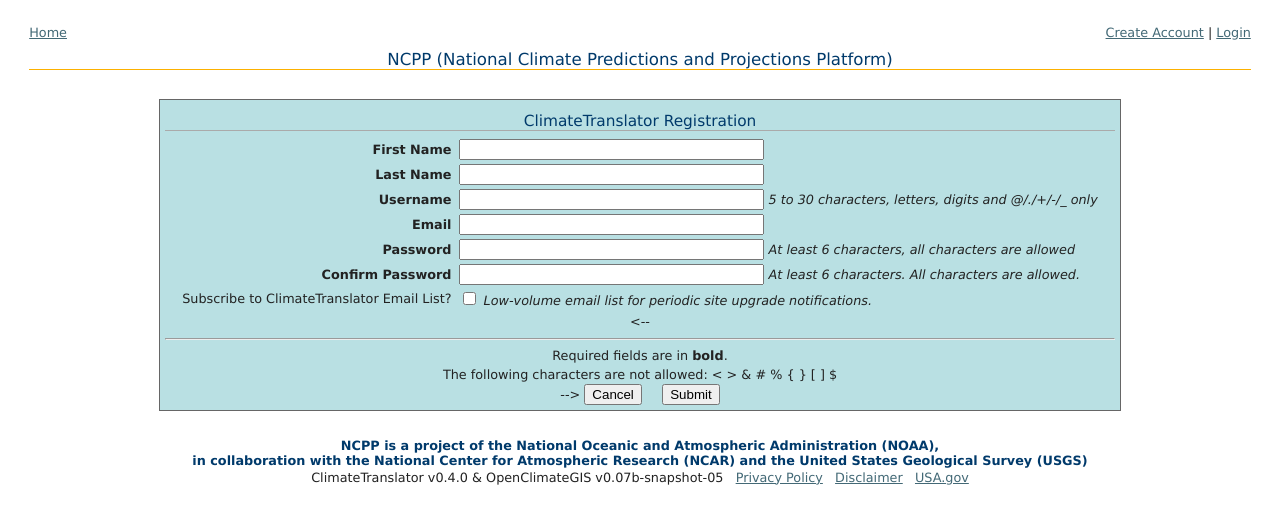
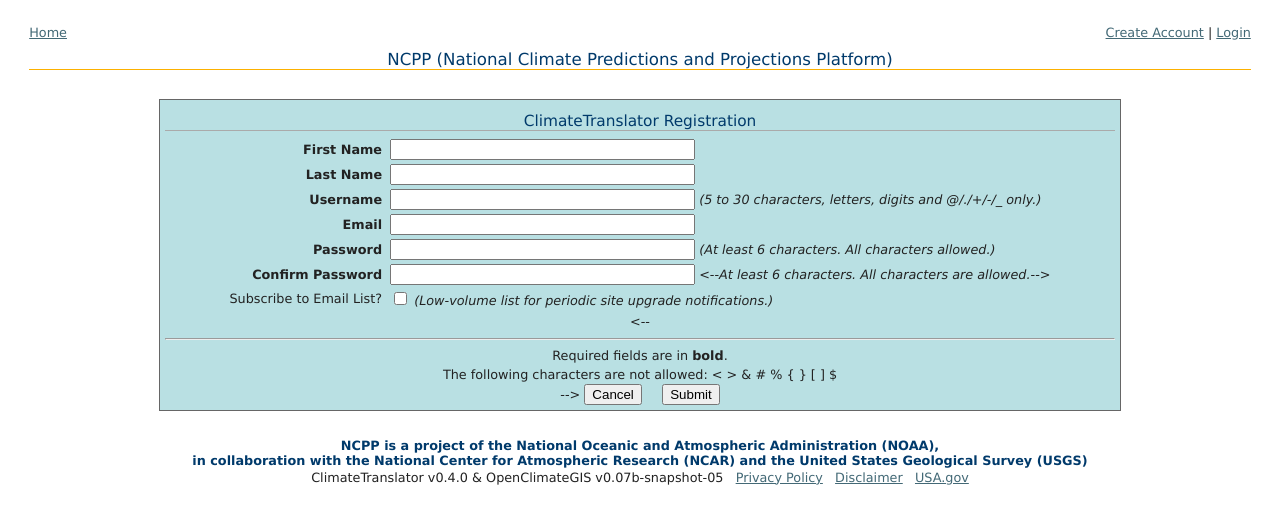
Before and after one commit to NCPP/ClimateTranslator, a Django app: page /ncpp/user/add/ in a window 1280 px wide. Shown: the top 524 px of the page. Run offline with Django 3.2, Linux system fonts and the light colour scheme; parts of the project's set-up code (start-up, migrations or seed data) failed here and were passed over.

Commit message:
html changes to account creation #113
Minor changes to HTML to clean-up wording, etc.

```diff
--- a/ncpp/templates/ncpp/accounts/password_reset.html
+++ b/ncpp/templates/ncpp/accounts/password_reset.html
@@ -36,7 +36,7 @@
 
                 <div style="text-align:center">
                     <input type="button" value="Cancel" onclick="window.location='{% url 'home' %}'"/>
-                    &nbsp; <--Please use only letters, numbers and the special characters: _ - + @ .--> &nbsp;
+                    &nbsp; &nbsp;
                     <input type="submit" value="Submit" />
                 </div>
 
--- a/ncpp/templates/ncpp/accounts/user_form.html
+++ b/ncpp/templates/ncpp/accounts/user_form.html
@@ -26,7 +26,7 @@
 	            <tr>
 	                <th nowrap="nowrap">Username</th>
 	                <td>{{ form.username }}
-	                    <i>5 to 30 characters, letters, digits and @/./+/-/_ only</i>
+	                    <i>(5 to 30 characters, letters, digits and @/./+/-/_ only.)</i>
 	                    <br/><span class="error">{{ form.username.errors }}</span></td>
 	            </tr>
 	            <tr>
@@ -44,18 +44,18 @@
 				    <tr>
 	                    <th nowrap="nowrap">Password</th>
 	                    <td>{{ form.password }}
-	                       <i>At least 6 characters, all characters are allowed</i>
+	                       <i>(At least 6 characters. All characters allowed.)</i>
 	                       <br/><span class="error">{{ form.password.errors }}</span></td>
 	                </tr>
 	                <tr>
 	                    <th nowrap="nowrap"><b>Confirm Password</td>
 	                    <td>{{ form.confirm_password }}
-	                        <i>At least 6 characters. All characters are allowed.</i>
+	                        <--<i>At least 6 characters. All characters are allowed.</i>-->
 	                        <br/><span class="error">{{ form.confirm_password.errors }}</span></td>
 	                </tr>
 				    <tr>
-	                    <td class="optional" nowrap="nowrap">Subscribe to ClimateTranslator Email List?</td>
-	                    <td class="long">{{ form.subscribed }} <i>Low-volume email list for periodic site upgrade notifications.</i>
+	                    <td class="optional" nowrap="nowrap">Subscribe to Email List?</td>
+	                    <td class="long">{{ form.subscribed }} <i>(Low-volume list for periodic site upgrade notifications.)</i>
 	                    <br/><span class="error">{{ form.subscribed.errors }}</span></td>
 	                </tr>
                 {% endif %}
--- a/ncpp/templates/ncpp/accounts/username_reminder.html
+++ b/ncpp/templates/ncpp/accounts/username_reminder.html
@@ -33,7 +33,7 @@
 
                 <div style="text-align:center">
                     <input type="button" value="Cancel" onclick="window.location='{% url 'home' %}'"/>
-                    &nbsp; <--Please use only letters, numbers and the special characters: _ - + @ .--> &nbsp;
+                    &nbsp; &nbsp;
                     <input type="submit" value="Submit" />
                 </div>
 
```
